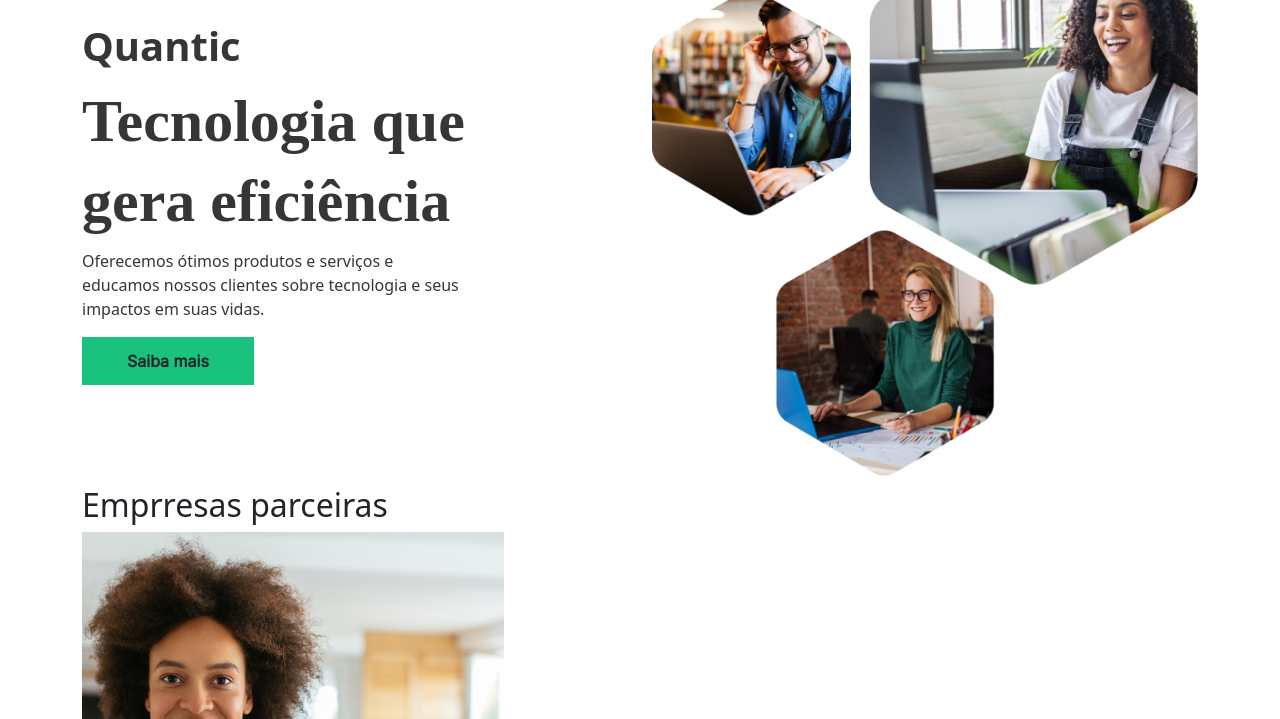
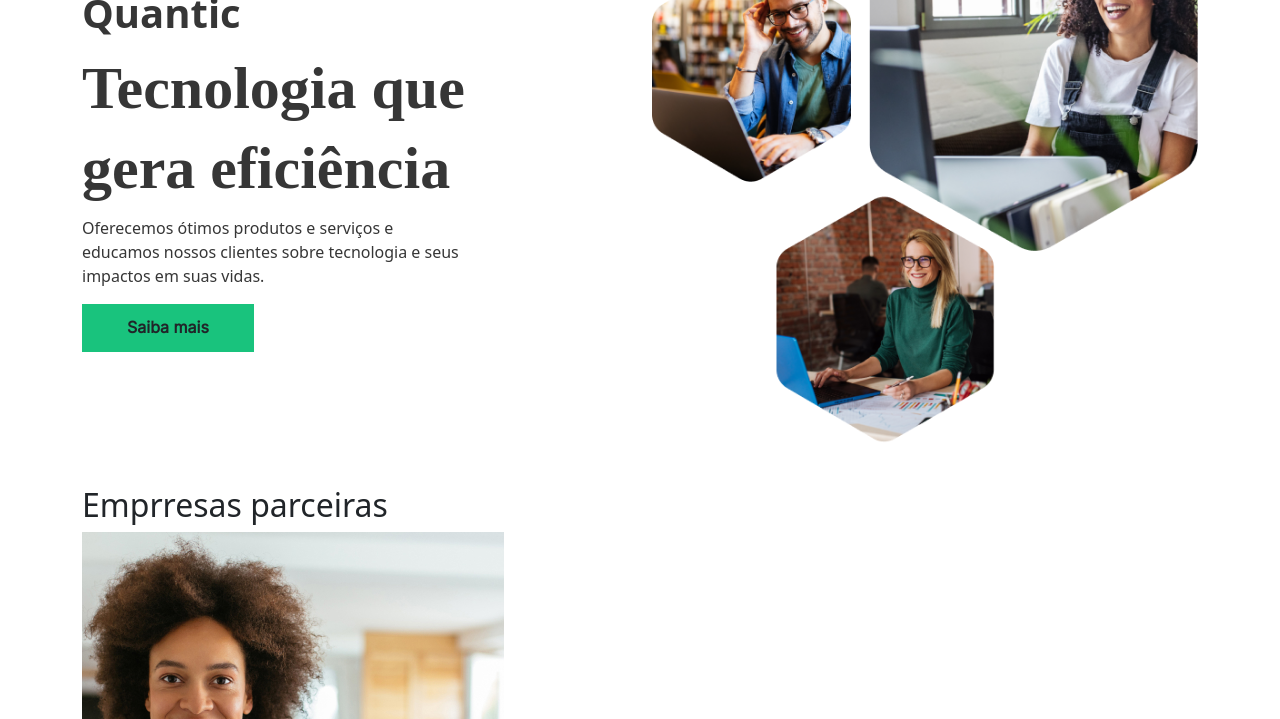
Before and after one commit to codesdevsgroup/quantic, a PHP site: page / in a window 1280 px wide. Shown: the part 314-1033 px from the top of the page. Run offline with PHP 8.4, Linux system fonts and the light colour scheme.

Commit message:
Update style.css

```diff
--- a/assets/css/style.css
+++ b/assets/css/style.css
@@ -43,7 +43,7 @@
 }
 
 .home {
-    padding-top: 20%;
+    padding-top: 17%;
 }
 
 #home .text {
```
